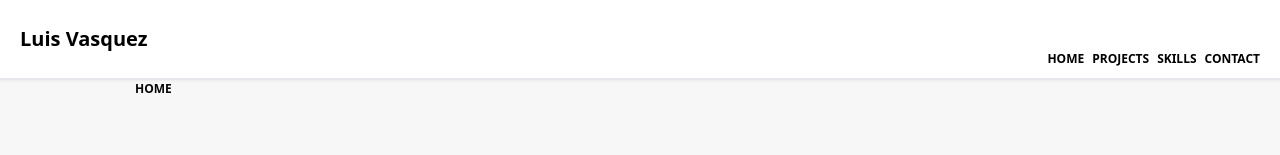
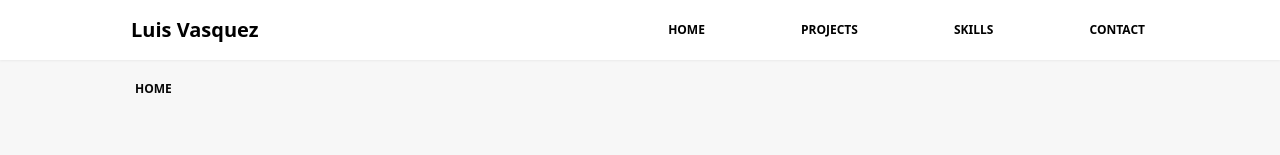
Before and after one commit to lvas248/portfolio-update, a React (Create React App) app: page / in a window 1280 px wide. Shown: the top 155 px of the page. Built offline with nearby package versions, Linux system fonts and the light colour scheme.

Commit message:
Update Navbar

```diff
--- a/src/Data/projectData.js
+++ b/src/Data/projectData.js
@@ -28,7 +28,7 @@ import jobstock from '../Assets/projcard_images/job.png'
 import fmImage1 from '../Assets/proj_screenshots/Market/image1.png'
 import fmImage2 from '../Assets/proj_screenshots/Market/image2.png'
 import fmImage3 from '../Assets/proj_screenshots/Market/image3.png'
-import fmImage4 from '../Assets/proj_screenshots/Market/image4.png'
+// import fmImage4 from '../Assets/proj_screenshots/Market/image4.png'
 import fmImage5 from '../Assets/proj_screenshots/Market/image5.png'
 import fmImage6 from '../Assets/proj_screenshots/Market/image6.png'
 
--- a/src/Layout/Navbar.js
+++ b/src/Layout/Navbar.js
@@ -1,26 +1,47 @@
 import scrollToSection from '../Helpers/scrollToSection'
+import { Squash as Hamburger } from 'hamburger-react'
+import { useState } from 'react'
+
 
 function Navbar(){
 
+    const [ isOpen, setOpen ] = useState(false)
+
+    function toggleOpen(){
+        setOpen(!isOpen)
+    }
+
+    function scrollTo(e){
+        toggleOpen()
+        scrollToSection(e.target.name)
+    }
+
     return (
-        <div className='fixed w-full z-50  bg-white drop-shadow-sm '>
 
-            <div className='flex justify-between items-center h-[10vh] border-b-2 pr-2max-w-[1050px] m-auto'>
-                <p className=' px-5 text-xl font-bold text-left'>Luis Vasquez</p>
+        <div className='fixed w-full m-auto z-50 bg-white drop-shadow-sm' >
 
+            <div className={`flex flex-col sm:flex-row justify-between items-center max-w-[1050px] m-auto`}>
 
-                <div className='flex gap-2 mt-[5vh] text-[8px] sm:text-xs px-5 font-bold place-content-end'>
+                <div className={`flex w-full items-center justify-between p-4`}>
 
-                    <button onClick={()=> scrollToSection('home')}>HOME</button>
-                    <button onClick={()=> scrollToSection('projects')}>PROJECTS</button>
-                    <button onClick={()=> scrollToSection('skills')}>SKILLS</button>
-                    <button onClick={()=> scrollToSection('contact')}>CONTACT</button>
+                    <p className=' text-xl font-bold text-left'>Luis Vasquez</p>
+
+                    <div className='sm:hidden'>
+                        <Hamburger toggled={isOpen} onToggle={setOpen} />
+                    </div>
+
+                </div>
+
+                <div className={`text-xs w-full flex flex-col sm:flex-row justify-between ${!isOpen && 'hidden sm:flex flex-col'}  `}>
+
+                    <button name='home' className='navItem border-t' onClick={scrollTo}>HOME</button>
+                    <button name='projects' className='navItem' onClick={scrollTo}>PROJECTS</button>
+                    <button name='skills' className='navItem' onClick={scrollTo}>SKILLS</button>
+                    <button name='contact' className='navItem' onClick={scrollTo}>CONTACT</button>
 
                 </div>
 
             </div>
-
-
 
         </div>
     );
--- a/src/Pages/Contact/Contact.js
+++ b/src/Pages/Contact/Contact.js
@@ -7,7 +7,7 @@ import pin from '../../Assets/icons/icons8-region-100.png'
 function Contact() {
     return (
         <div id='contact'
-        className='pt-[10vh] relative h-screen '
+        className='pt-[10vh] relative h-screen max-w-[1050px] m-auto '
         >
             <p className='banner'>CONTACT</p>
 
--- a/src/Styles/index.css
+++ b/src/Styles/index.css
@@ -28,5 +28,8 @@
     .homeIcon{
         @apply h-[30px]
     }
+    .navItem{
+        @apply p-5 border-b sm:border-none font-bold hover:sm:underline
+    }
 
 }
```
